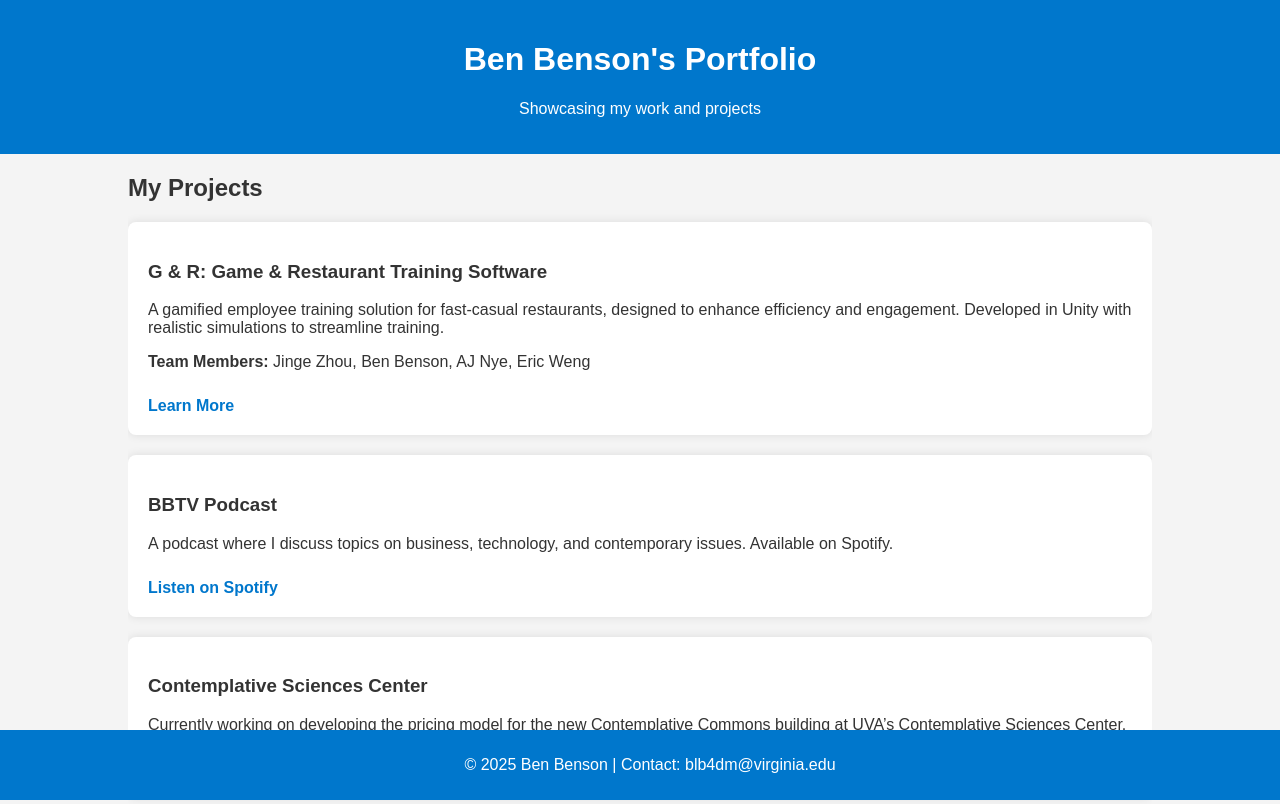
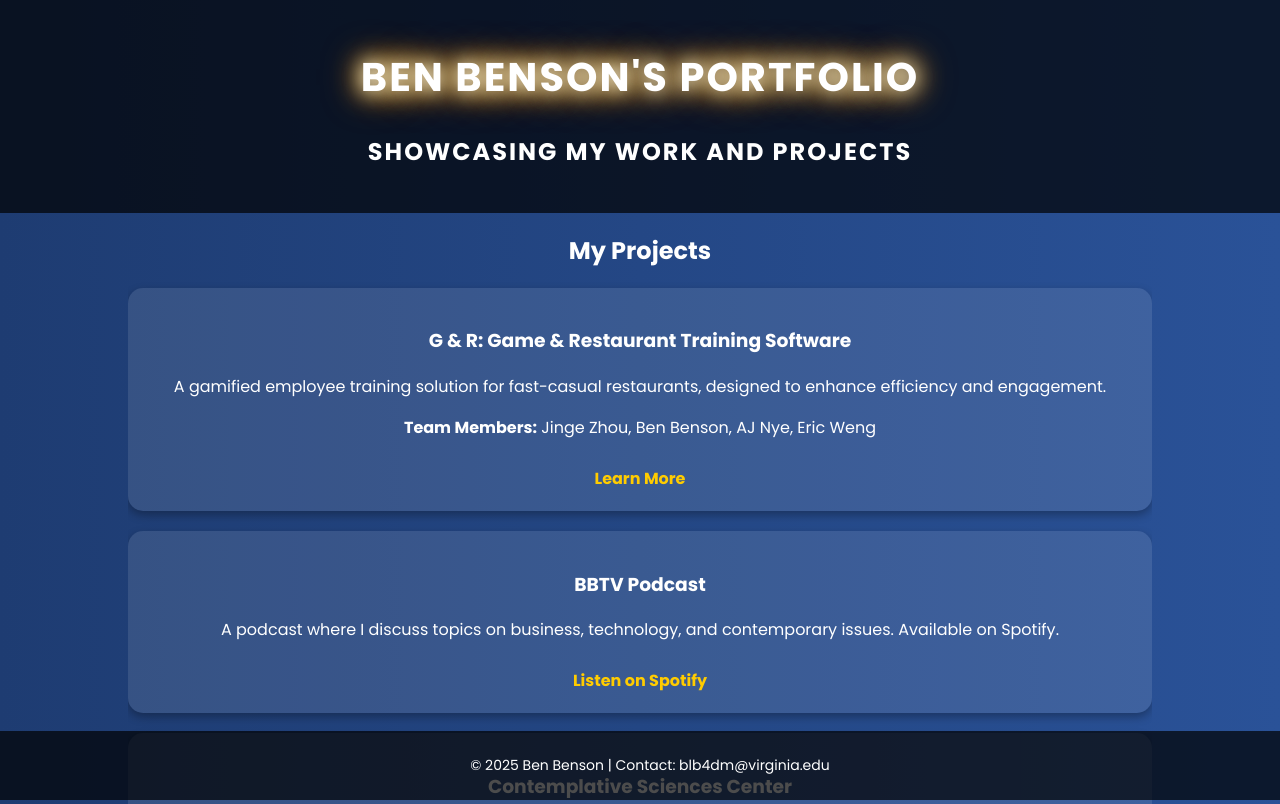
Before and after one commit to benleebenson/benleebenson.github.io, a plain HTML site: page index.html in a window 1280 px wide. Shown: the top 804 px of the page. Drawn offline with Linux system fonts and the light colour scheme.

Commit message:
Update index.html

```diff
--- a/index.html
+++ b/index.html
@@ -5,18 +5,22 @@
     <meta name="viewport" content="width=device-width, initial-scale=1.0">
     <title>Ben Benson's Portfolio</title>
     <style>
+        @import url('https://fonts.googleapis.com/css2?family=Poppins:wght@300;400;700&display=swap');
         body {
-            font-family: Arial, sans-serif;
+            font-family: 'Poppins', sans-serif;
             margin: 0;
             padding: 0;
-            background-color: #f4f4f4;
-            color: #333;
+            background: linear-gradient(to right, #1e3c72, #2a5298);
+            color: #fff;
+            text-align: center;
         }
         header {
-            background-color: #0077cc;
-            color: white;
+            background: rgba(0, 0, 0, 0.7);
             padding: 20px;
-            text-align: center;
+            font-size: 24px;
+            font-weight: 700;
+            text-transform: uppercase;
+            letter-spacing: 2px;
         }
         .container {
             width: 80%;
@@ -24,16 +28,20 @@
             overflow: hidden;
         }
         .project {
-            background: white;
+            background: rgba(255, 255, 255, 0.1);
             padding: 20px;
             margin: 20px 0;
-            border-radius: 8px;
-            box-shadow: 0px 0px 10px rgba(0, 0, 0, 0.1);
+            border-radius: 15px;
+            box-shadow: 0px 4px 10px rgba(0, 0, 0, 0.3);
+            transition: transform 0.3s;
+        }
+        .project:hover {
+            transform: scale(1.05);
         }
         .project a {
             display: inline-block;
             margin-top: 10px;
-            color: #0077cc;
+            color: #ffcc00;
             text-decoration: none;
             font-weight: bold;
         }
@@ -41,19 +49,32 @@
             text-decoration: underline;
         }
         footer {
-            background-color: #0077cc;
-            color: white;
-            text-align: center;
+            background: rgba(0, 0, 0, 0.7);
             padding: 10px;
             position: fixed;
             bottom: 0;
             width: 100%;
+            font-size: 14px;
+        }
+        .flashy-text {
+            font-size: 40px;
+            font-weight: bold;
+            text-shadow: 0 0 10px #fff, 0 0 20px #ffcc00, 0 0 30px #ff6600;
+            animation: glow 1.5s infinite alternate;
+        }
+        @keyframes glow {
+            from {
+                text-shadow: 0 0 10px #fff, 0 0 20px #ffcc00, 0 0 30px #ff6600;
+            }
+            to {
+                text-shadow: 0 0 20px #fff, 0 0 30px #ffcc00, 0 0 40px #ff6600;
+            }
         }
     </style>
 </head>
 <body>
     <header>
-        <h1>Ben Benson's Portfolio</h1>
+        <h1 class="flashy-text">Ben Benson's Portfolio</h1>
         <p>Showcasing my work and projects</p>
     </header>
 
@@ -62,7 +83,7 @@
 
         <div class="project">
             <h3>G & R: Game & Restaurant Training Software</h3>
-            <p>A gamified employee training solution for fast-casual restaurants, designed to enhance efficiency and engagement. Developed in Unity with realistic simulations to streamline training.</p>
+            <p>A gamified employee training solution for fast-casual restaurants, designed to enhance efficiency and engagement.</p>
             <p><strong>Team Members:</strong> Jinge Zhou, Ben Benson, AJ Nye, Eric Weng</p>
             <a href="#">Learn More</a>
         </div>
```
